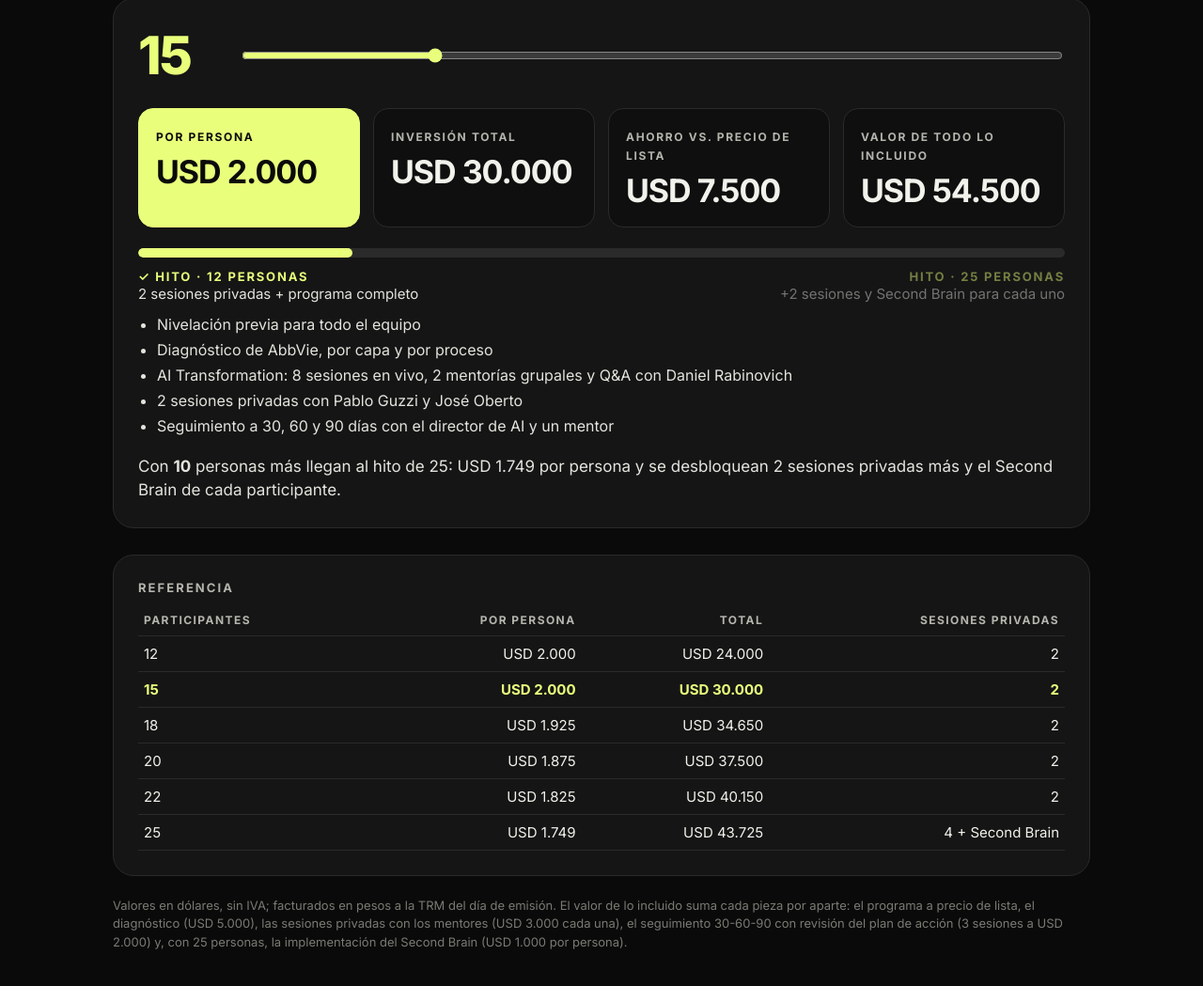
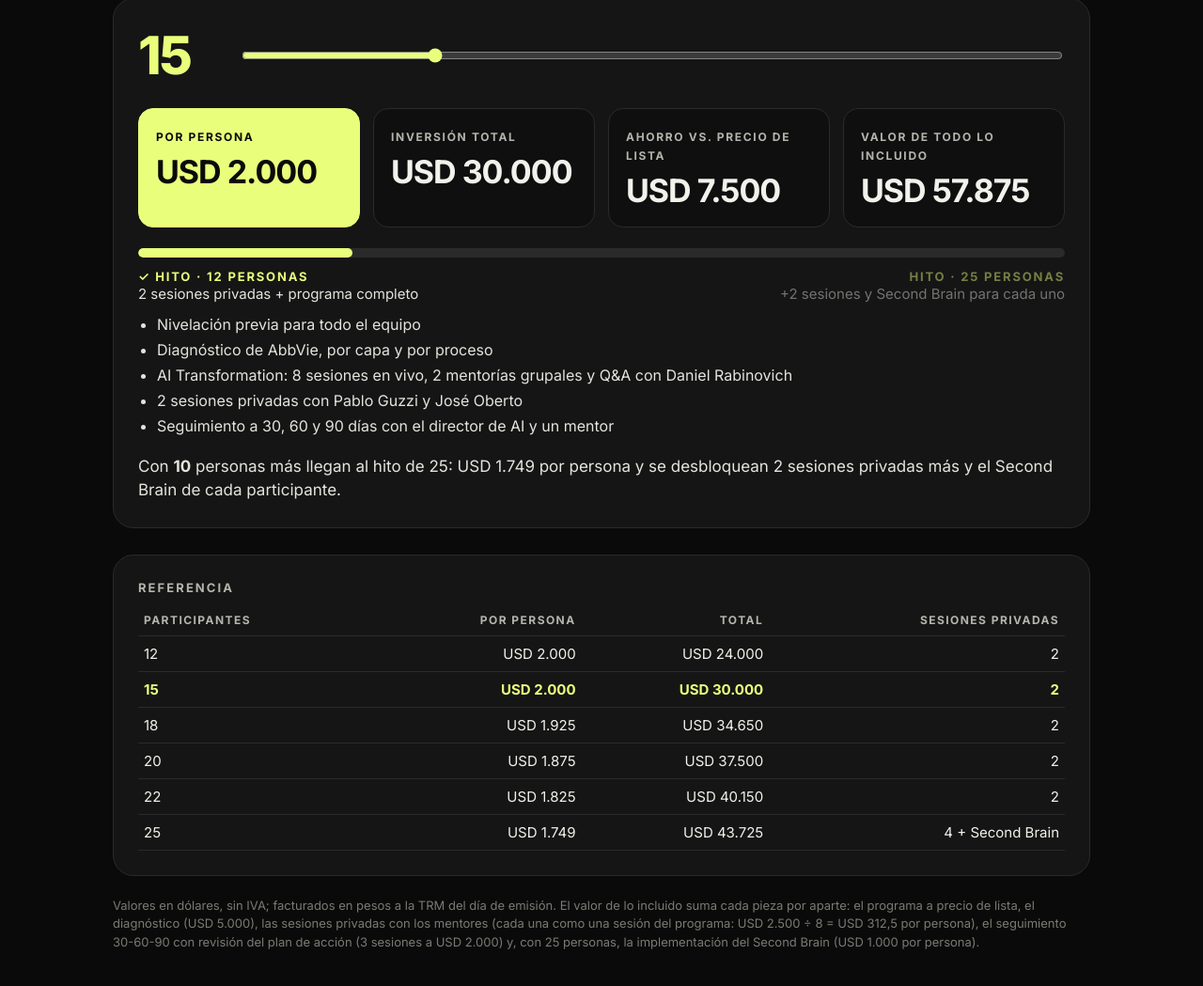
Before and after one commit to Juanjosar20/simulador-cohorte-ait, a plain HTML site: page index.html in a window 1280 px wide. Shown: the part 361-1410 px from the top of the page at 94% size. Drawn offline with Linux system fonts and the light colour scheme.

Commit message:
Sesiones privadas valoradas como una sesión del programa
Co-Authored-By: Claude Opus 5.5 <noreply@anthropic.com>
Claude-Session: https://claude.ai/code/session_0195TjmjBYATRa9EjcLAtygS

```diff
--- a/index.html
+++ b/index.html
@@ -62,12 +62,12 @@ tr.on td{color:var(--l);font-weight:700}
 </div>
 <div class="box"><div class="k" style="color:#B5B5AE">Referencia</div>
 <table><thead><tr><th>Participantes</th><th>Por persona</th><th>Total</th><th>Sesiones privadas</th></tr></thead><tbody id="tb"></tbody></table></div>
-<p class="f">Valores en dólares, sin IVA; facturados en pesos a la TRM del día de emisión. El valor de lo incluido suma cada pieza por aparte: el programa a precio de lista, el diagnóstico (USD 5.000), las sesiones privadas con los mentores (USD 3.000 cada una), el seguimiento 30-60-90 con revisión del plan de acción (3 sesiones a USD 2.000) y, con 25 personas, la implementación del Second Brain (USD 1.000 por persona).</p>
+<p class="f">Valores en dólares, sin IVA; facturados en pesos a la TRM del día de emisión. El valor de lo incluido suma cada pieza por aparte: el programa a precio de lista, el diagnóstico (USD 5.000), las sesiones privadas con los mentores (cada una como una sesión del programa: USD 2.500 ÷ 8 = USD 312,5 por persona), el seguimiento 30-60-90 con revisión del plan de acción (3 sesiones a USD 2.000) y, con 25 personas, la implementación del Second Brain (USD 1.000 por persona).</p>
 </main>
 <script>
 const f=v=>'USD '+Math.round(v).toLocaleString('es-CO');
 const pp=n=>n<=15?2000:(n>=25?1749:2000-(n-15)*25), ses=n=>n>=25?4:2;
-const valor=n=>n*2500+5000+ses(n)*3000+6000+(n>=25?n*1000:0);
+const valor=n=>n*2500+5000+ses(n)*n*312.5+6000+(n>=25?n*1000:0);
 function draw(n){n=+n;document.getElementById('n').textContent=n;
  const p=pp(n),t=n*p;document.getElementById('pp').textContent=f(p);document.getElementById('tot').textContent=f(t);
  document.getElementById('ah').textContent=f(n*2500-t);document.getElementById('val').textContent=f(valor(n));
```
Also changed, not shown: lamina.png.
